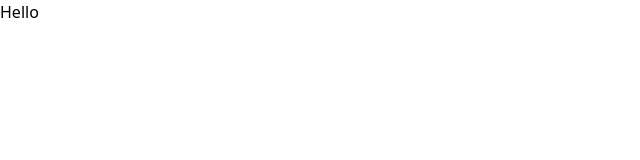
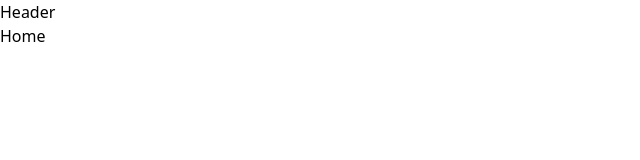
Before and after one commit to Domanell/react-udemy-ts-registry, a React (Vite) app: page / in a window 1280 px wide. Shown: the top 160 px of the page, without its empty margins (0-640 px from the left). Built offline with nearby package versions, Linux system fonts and the light colour scheme.

Commit message:
React Router Setup

```diff
--- a/package.json
+++ b/package.json
@@ -13,6 +13,7 @@
     "@tailwindcss/vite": "^4.1.3",
     "react": "^19.0.0",
     "react-dom": "^19.0.0",
+    "react-router-dom": "^7.5.0",
     "tailwindcss": "^4.1.3"
   },
   "devDependencies": {
--- a/src/App.tsx
+++ b/src/App.tsx
@@ -1,9 +1,32 @@
+import { createBrowserRouter, RouterProvider } from 'react-router-dom';
+import Root from './components/Root';
+import HomePage from './pages/HomePage';
+import SearchPage from './pages/SearchPage';
+import DetailsPage from './pages/DetailsPage';
+
+const router = createBrowserRouter([
+	{
+		path: '/',
+		element: <Root />,
+		children: [
+			{
+				index: true,
+				element: <HomePage />,
+			},
+			{
+				path: '/search',
+				element: <SearchPage />,
+			},
+			{
+				path: '/packages/:name',
+				element: <DetailsPage />,
+			},
+		],
+	},
+]);
+
 function App() {
-	return (
-		<>
-			<div>Hello</div>
-		</>
-	);
+	return <RouterProvider router={router} />;
 }
 
 export default App;
--- /dev/null
+++ b/src/components/Header.tsx
@@ -0,0 +1,3 @@
+export default function Header() {
+	return <div className="">Header</div>;
+}
--- /dev/null
+++ b/src/components/Root.tsx
@@ -0,0 +1,11 @@
+import { Outlet } from 'react-router-dom';
+import Header from './Header';
+
+export default function Root() {
+	return (
+		<div>
+			<Header />
+			<Outlet />
+		</div>
+	);
+}
--- /dev/null
+++ b/src/pages/DetailsPage.tsx
@@ -0,0 +1,3 @@
+export default function DetailsPage() {
+	return <div className="">Details</div>;
+}
--- /dev/null
+++ b/src/pages/HomePage.tsx
@@ -0,0 +1,3 @@
+export default function HomePage() {
+	return <div className="">Home</div>;
+}
--- /dev/null
+++ b/src/pages/SearchPage.tsx
@@ -0,0 +1,3 @@
+export default function SearchPage() {
+	return <div className="">Search</div>;
+}
```
Also changed, not shown: 1 other file (tests, documents, lock files or other folders).
